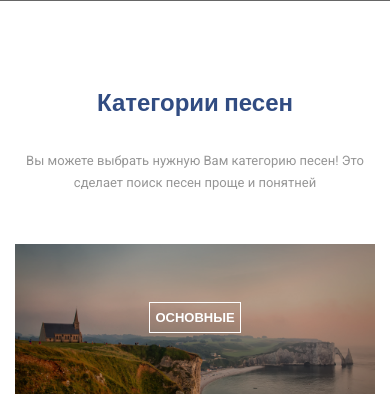
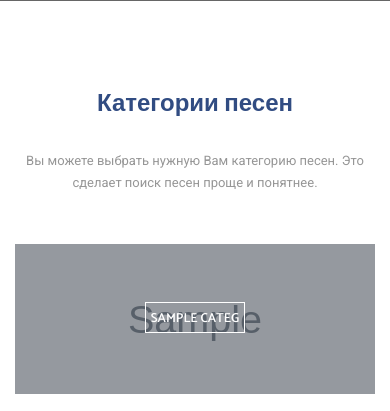
Before and after one commit to Warzone01/worship47, a Django app: template templates/worship/index.html in a window 390 px wide. Shown: the part 444-855 px from the top of the page. Run offline with Django 3.2, Linux system fonts and the light colour scheme; tables that the repository leaves empty hold one stand-in row (values such as "Sample post"); the template is opened without the code that fills it: values that come from a table or form of the project are taken from there, most other values are stand-ins (such as "Sample title", 1, 10 or a date in 2020); grey boxes marked "Sample" are stand-in pictures; some libraries are stand-ins or nearby versions; some web fonts are replaced.

Commit message:
list by categ from homepage

```diff
--- a/templates/worship/index.html
+++ b/templates/worship/index.html
@@ -385,54 +385,26 @@
 						<div class="row gap-0 mb-50">
 							<div class="col-md-8 col-md-offset-2">
 
-								<p class="text-center">Вы можете выбрать нужную Вам категорию песен! Это сделает поиск песен проще и понятней</p>
+								<p class="text-center">Вы можете выбрать нужную Вам категорию песен. Это сделает поиск песен проще и понятнее.</p>
 
 							</div>
 						</div>
 
 						<div class="row gap-20 mb-70">
 
+{% for categ in categs %}
 
 							<div class="col-xss-12 col-xs-6 col-sm-6">
-								<div class="category-image-bg" style="background-image:url(../../static/images/church.jpg);">
-									<a href="/song/categ/{{ categ.slug }}/">
+								<div class="category-image-bg" style="background-image:url({% static 'images/' %}{{ categ.image }});">
+									<a href="/songs/list/?categ={{ categ.slug }}">
 										<span class="text">
-											Основные
+											{{ categ.name }}
 										</span>
 									</a>
 								</div>
 							</div>
 
-							<div class="col-xss-12 col-xs-6 col-sm-6">
-								<div class="category-image-bg" style="background-image:url(../../static/images/christmas.jpg);">
-									<a href="/song/categ/{{ categ.slug }}/">
-										<span class="text">
-											Рождественские
-										</span>
-									</a>
-								</div>
-							</div>
-
-							<div class="col-xss-12 col-xs-6 col-sm-6">
-								<div class="category-image-bg" style="background-image:url(../../static/images/kids.jpg);">
-									<a href="/song/categ/{{ categ.slug }}/">
-										<span class="text">
-											Детские
-										</span>
-									</a>
-								</div>
-							</div>
-
-							<div class="col-xss-12 col-xs-6 col-sm-6">
-								<div class="category-image-bg" style="background-image:url(../../static/images/easter.jpeg);">
-									<a href="/song/categ/{{ categ.slug }}/">
-										<span class="text">
-											Пасхальные
-										</span>
-									</a>
-								</div>
-							</div>
-
+{% endfor %}
 
 						</div>
 						</div>
--- a/worship47/urls.py
+++ b/worship47/urls.py
@@ -19,9 +19,11 @@ from django.urls import path, include
 # from accounts.views import index
 from django.views.generic import TemplateView
 
+from songs.views import Index
+
 urlpatterns = [
-    path('', TemplateView.as_view(template_name='worship/index.html'), name='home'),
-#    path('', index, name='home'),
+    # path('', TemplateView.as_view(template_name='worship/index.html'), name='home'),
+    path('', Index.as_view(), name='home'),
     path('admin/', admin.site.urls),
     path('songs/', include('songs.urls')),
     path('accounts/', include('accounts.urls')),
```
Also changed, not shown: apps/songs/views.py (+36 -1 lines).
